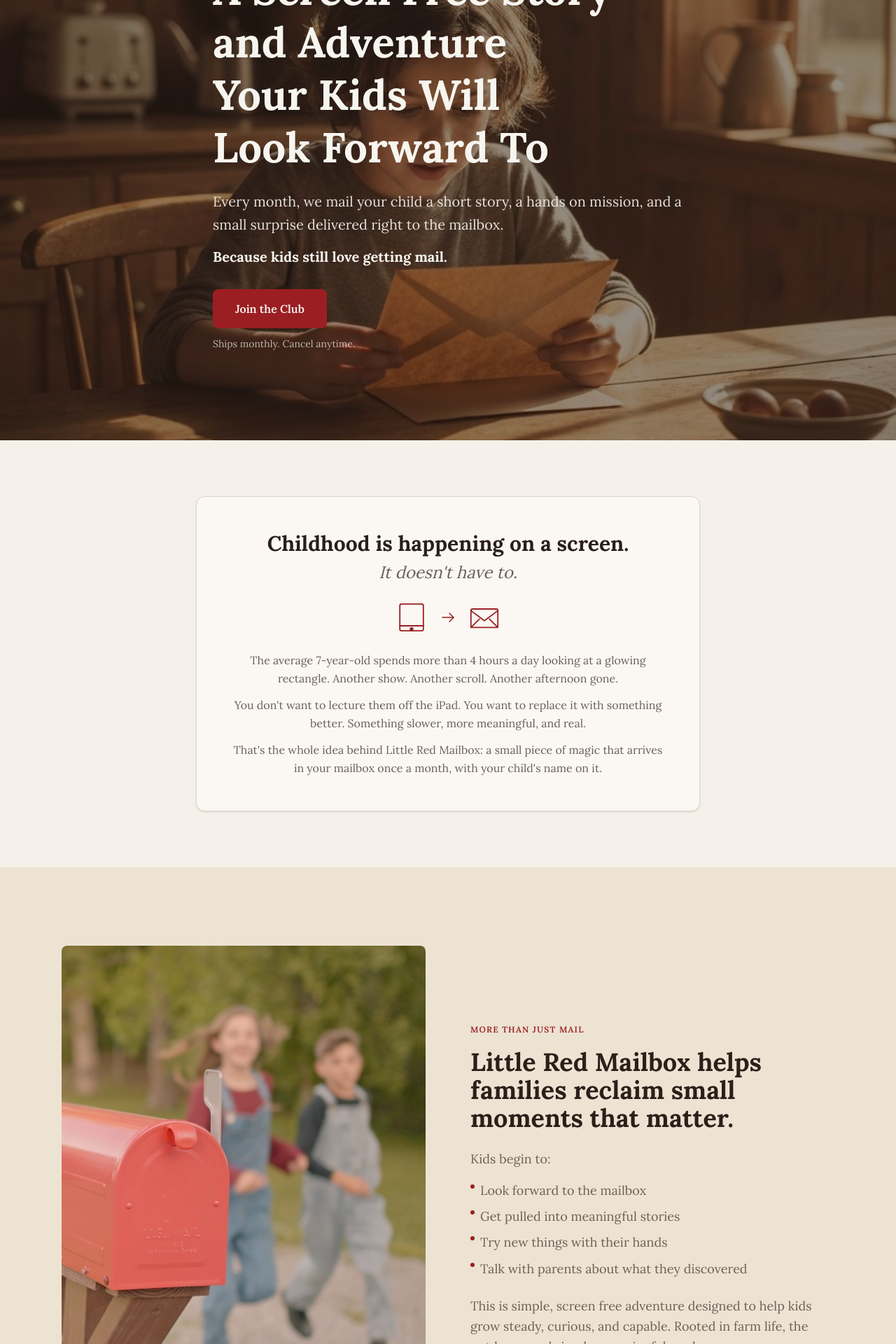
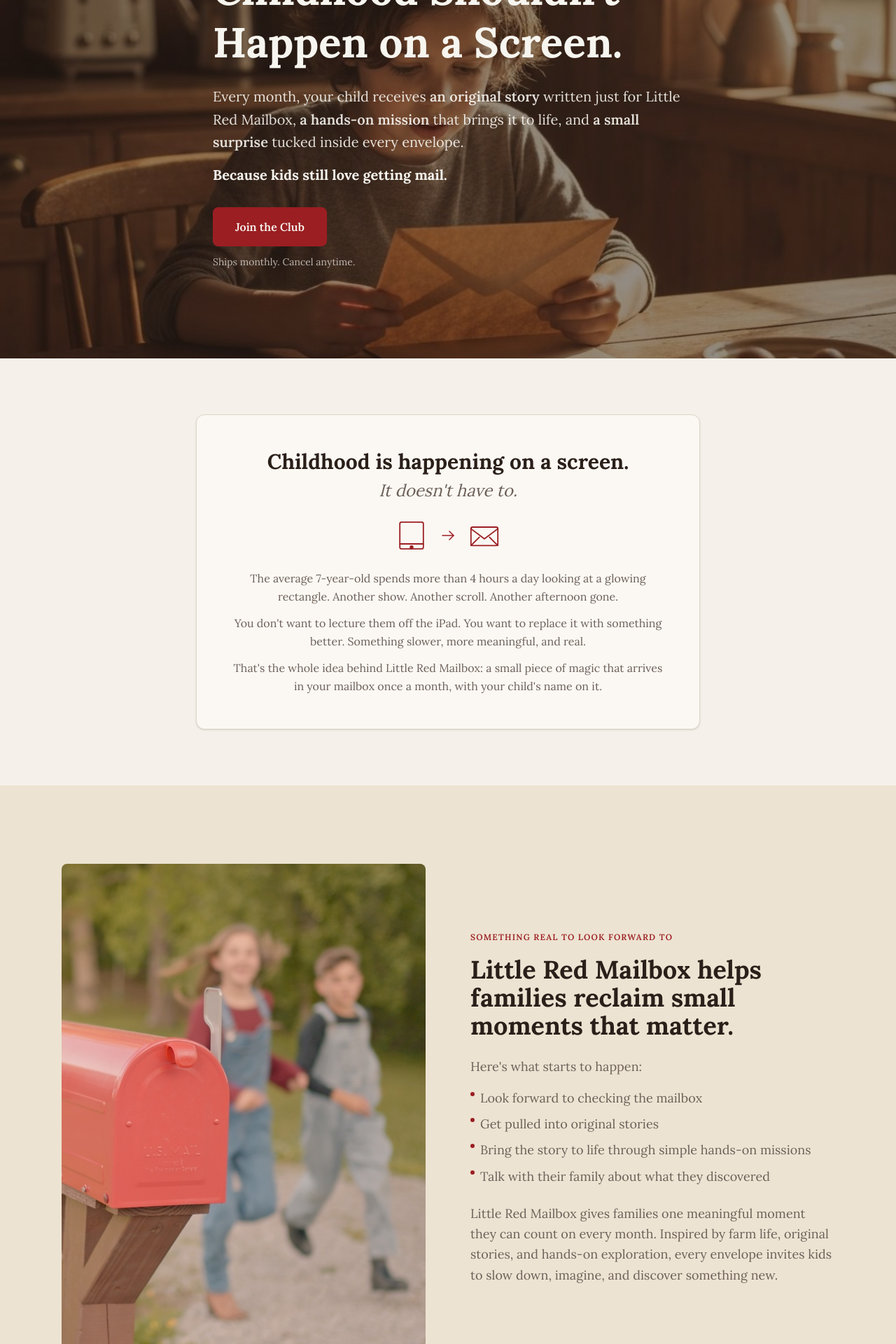
Before and after one commit to clintmcreative/LRM-site, a Next.js app: page / in a window 1280 px wide. Shown: the part 260-2180 px from the top of the page at 70% size. Built offline with nearby package versions, Linux system fonts and the light colour scheme.

Commit message:
feat: enhance messaging about Little Red Mailbox's unique offerings and benefits
Co-authored-by: clintmcreative <265695401+clintmcreative@users.noreply.github.com>

```diff
--- a/components/home-sections.tsx
+++ b/components/home-sections.tsx
@@ -28,10 +28,10 @@ export function HeroSection() {
       <div className="relative z-10 mx-auto max-w-6xl px-6 py-20 md:py-32">
         <div className="max-w-2xl">
           <h1 className="font-serif text-4xl font-bold leading-tight text-primary-foreground md:text-5xl lg:text-6xl text-balance">
-            A Screen Free Story and Adventure Your Kids Will Look Forward To
+            Childhood Shouldn{"'"}t Happen on a Screen.
           </h1>
           <p className="mt-6 text-lg leading-relaxed text-primary-foreground/90 md:text-xl">
-            Every month, we mail your child a short story, a hands on mission, and a small surprise delivered right to the mailbox.
+            Every month, your child receives <strong className="font-semibold">an original story</strong> written just for Little Red Mailbox, <strong className="font-semibold">a hands-on mission</strong> that brings it to life, and <strong className="font-semibold">a small surprise</strong> tucked inside every envelope.
           </p>
           <p className="mt-4 text-lg font-bold text-primary-foreground md:text-xl">
             Because kids still love getting mail.
@@ -191,34 +191,34 @@ export function TransformationSection() {
             </div>
             <div className="md:w-1/2">
               <span className="text-xs font-semibold uppercase tracking-widest text-primary">
-                More Than Just Mail
+                Something Real to Look Forward To
               </span>
               <h2 className="mt-4 font-serif text-3xl font-bold text-foreground md:text-4xl text-balance">
                 Little Red Mailbox helps families reclaim small moments that matter.
               </h2>
               <p className="mt-6 text-base leading-relaxed text-muted-foreground md:text-lg">
-                Kids begin to:
+                Here{"'"}s what starts to happen:
               </p>
               <ul className="mt-4 flex flex-col gap-2 text-base leading-relaxed text-muted-foreground md:text-lg">
                 <li className="flex items-start gap-2">
                   <span className="mt-1.5 h-1.5 w-1.5 shrink-0 rounded-full bg-primary" />
-                  Look forward to the mailbox
+                  Look forward to checking the mailbox
                 </li>
                 <li className="flex items-start gap-2">
                   <span className="mt-1.5 h-1.5 w-1.5 shrink-0 rounded-full bg-primary" />
-                  Get pulled into meaningful stories
+                  Get pulled into original stories
                 </li>
                 <li className="flex items-start gap-2">
                   <span className="mt-1.5 h-1.5 w-1.5 shrink-0 rounded-full bg-primary" />
-                  Try new things with their hands
+                  Bring the story to life through simple hands-on missions
                 </li>
                 <li className="flex items-start gap-2">
                   <span className="mt-1.5 h-1.5 w-1.5 shrink-0 rounded-full bg-primary" />
-                  Talk with parents about what they discovered
+                  Talk with their family about what they discovered
                 </li>
               </ul>
               <p className="mt-6 text-base leading-relaxed text-muted-foreground md:text-lg">
-                This is simple, screen free adventure designed to help kids grow steady, curious, and capable. Rooted in farm life, the outdoors, and simple, meaningful work.
+                Little Red Mailbox gives families one meaningful moment they can count on every month. Inspired by farm life, original stories, and hands-on exploration, every envelope invites kids to slow down, imagine, and discover something new.
               </p>
             </div>
           </div>
@@ -235,7 +235,7 @@ export function WhatsInsideSection() {
         <SectionObserver>
           <div className="mx-auto max-w-3xl text-center">
             <span className="text-xs font-semibold uppercase tracking-widest text-primary">
-              Inside Each Envelope
+              Every Envelope Includes
             </span>
             <h2 className="mt-4 font-serif text-3xl font-bold text-foreground md:text-4xl text-balance">
               What your child will discover each month.
@@ -262,7 +262,7 @@ export function WhatsInsideSection() {
                 <div>
                   <h3 className="font-serif text-lg font-bold text-foreground">A Short Story</h3>
                   <p className="mt-1 text-sm leading-relaxed text-muted-foreground">
-                    A standalone read aloud story rooted in farm life, curiosity, and meaningful adventure.
+                    An original story written exclusively for Little Red Mailbox, inspired by farm life, curiosity, and meaningful adventure.
                   </p>
                 </div>
               </div>
@@ -273,7 +273,7 @@ export function WhatsInsideSection() {
                 <div>
                   <h3 className="font-serif text-lg font-bold text-foreground">A Mission</h3>
                   <p className="mt-1 text-sm leading-relaxed text-muted-foreground">
-                    A simple hands on mission that encourages kids to explore, build, notice, and try something new in the real world.
+                    A simple hands-on mission that brings the story to life through real-world exploration, creativity, and discovery.
                   </p>
                 </div>
               </div>
@@ -284,7 +284,7 @@ export function WhatsInsideSection() {
                 <div>
                   <h3 className="font-serif text-lg font-bold text-foreground">A Small Surprise Inside</h3>
                   <p className="mt-1 text-sm leading-relaxed text-muted-foreground">
-                    A small token tucked inside each envelope that helps bring the story and adventure to life.
+                    A small surprise tucked inside every envelope that adds one more reason to smile when the mailbox opens.
                   </p>
                 </div>
               </div>
@@ -326,9 +326,9 @@ export function BenefitsSection() {
               <div className="mx-auto flex h-14 w-14 items-center justify-center rounded-full bg-accent/10">
                 <TreePine className="h-7 w-7 text-accent" />
               </div>
-              <h3 className="mt-5 font-serif text-lg font-bold text-foreground">Raise {"'"}em Up.</h3>
+              <h3 className="mt-5 font-serif text-lg font-bold text-foreground">Capable Kids Grow Through Experience.</h3>
               <p className="mt-3 text-sm leading-relaxed text-muted-foreground">
-                Each letter reinforces values like grit, responsibility, patience, and gratitude through story and mission. Built through story, not lectures.
+                Farm life has always taught patience, responsibility, curiosity, and resourcefulness—not through lectures, but through everyday life. Little Red Mailbox follows that same philosophy, helping kids grow through stories they experience, not lessons they{"'"}re told.
               </p>
             </div>
             <div className="rounded-lg border border-border bg-card p-8 text-center sm:col-span-2 lg:col-span-1">
@@ -337,7 +337,7 @@ export function BenefitsSection() {
               </div>
               <h3 className="mt-5 font-serif text-lg font-bold text-foreground">Conversations you{"'"}ve been missing.</h3>
               <p className="mt-3 text-sm leading-relaxed text-muted-foreground">
-                Missions are designed to be done together. The letters become shared memories and meaningful conversations. Simple moments that actually happen.
+                Every mission gives families one more reason to talk, laugh, wonder, and discover something together long after the story ends.
               </p>
             </div>
           </div>
@@ -368,7 +368,7 @@ export function HowItWorksSection() {
               <div className="mx-auto flex h-16 w-16 items-center justify-center rounded-full bg-primary text-primary-foreground">
                 <span className="font-serif text-2xl font-bold">1</span>
               </div>
-              <h3 className="mt-6 font-serif text-xl font-bold text-foreground">Join the Club</h3>
+              <h3 className="mt-6 font-serif text-xl font-bold text-foreground">Join Little Red Mailbox</h3>
               <p className="mt-3 text-sm leading-relaxed text-muted-foreground">
                 Subscribe in under a minute.
               </p>
@@ -379,16 +379,16 @@ export function HowItWorksSection() {
               </div>
               <h3 className="mt-6 font-serif text-xl font-bold text-foreground">Check the Mailbox</h3>
               <p className="mt-3 text-sm leading-relaxed text-muted-foreground">
-                A new story and mission arrives each month.
+                An original story, a hands-on mission, and a small surprise arrive each month.
               </p>
             </div>
             <div className="text-center">
               <div className="mx-auto flex h-16 w-16 items-center justify-center rounded-full bg-primary text-primary-foreground">
                 <span className="font-serif text-2xl font-bold">3</span>
               </div>
-              <h3 className="mt-6 font-serif text-xl font-bold text-foreground">Read. Explore. Do.</h3>
+              <h3 className="mt-6 font-serif text-xl font-bold text-foreground">Read. Imagine. Discover.</h3>
               <p className="mt-3 text-sm leading-relaxed text-muted-foreground">
-                Kids read the story and try the hands-on mission.
+                Every envelope invites kids to slow down, explore, and try something new.
               </p>
             </div>
           </div>
@@ -416,17 +416,29 @@ export function FinalCTASection() {
         <SectionObserver>
           <div className="mx-auto max-w-3xl text-center">
             <h2 className="font-serif text-3xl font-bold text-primary-foreground md:text-4xl text-balance">
-              Turn the Mailbox Into an Adventure
+              Why Our Stories Begin on the Farm
             </h2>
             <div className="mt-6 space-y-4 text-base leading-relaxed text-primary-foreground/85 md:text-lg">
               <p>
-                Each month brings a story rooted in real life, inspired by farm work, the outdoors, and the kind of challenges that shape capable kids.
+                Long before screens filled our homes, farms helped shape capable kids.
               </p>
               <p>
-                Kids do not just read these stories. They step into them, trying, building, exploring, and growing along the way.
+                A farm teaches lessons that can{"'"}t be rushed. Seeds take time. Animals depend on people. Hard work matters. Curiosity is rewarded. Responsibility grows through doing, not being told.
               </p>
               <p>
-                Because childhood does not need more noise. It needs more moments that matter.
+                That{"'"}s why our stories begin on the farm.
+              </p>
+              <p>
+                Not because every family lives on one, but because every child can benefit from the mindset it inspires.
+              </p>
+              <p>
+                Each month, your child receives an original story inspired by farm life, a simple hands-on mission that brings the story to life, and a small surprise tucked inside every envelope.
+              </p>
+              <p>
+                Because childhood doesn{"'"}t need more noise.
+              </p>
+              <p>
+                It needs more moments that grow something.
               </p>
             </div>
             <div className="mt-8 flex flex-col items-center gap-4 sm:flex-row sm:justify-center">
```
